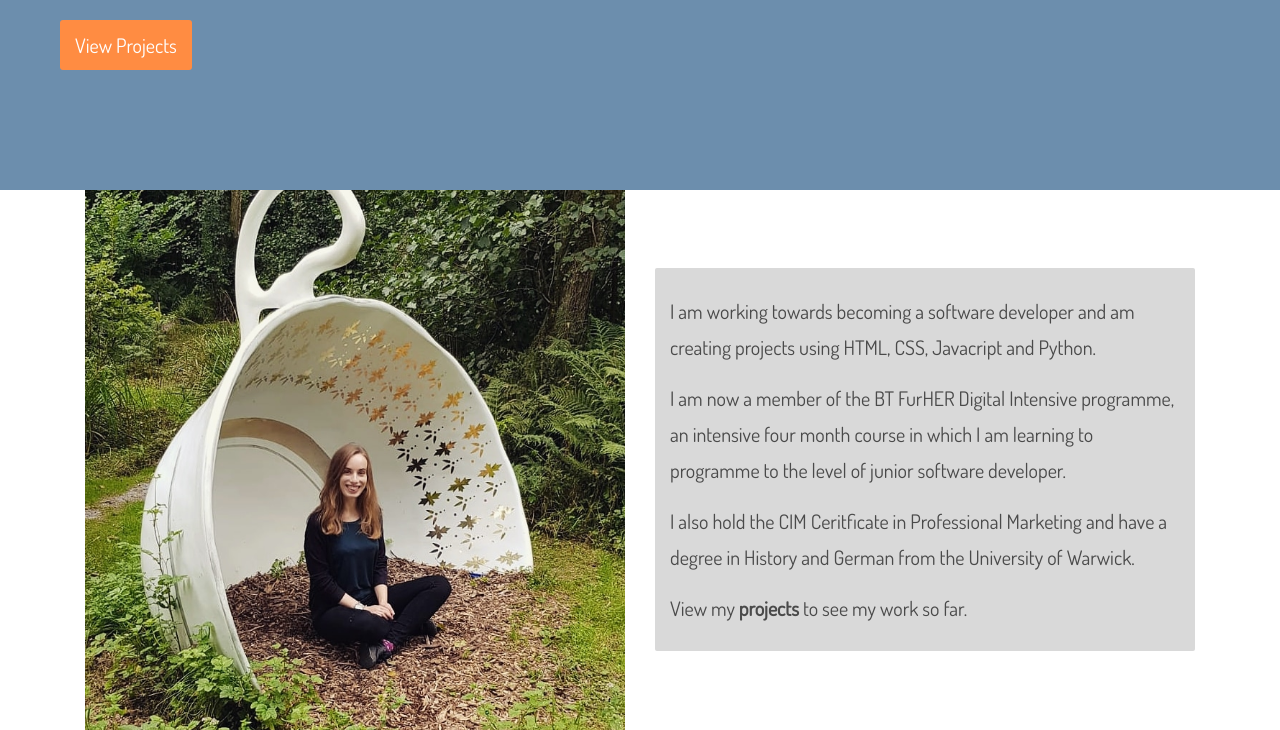
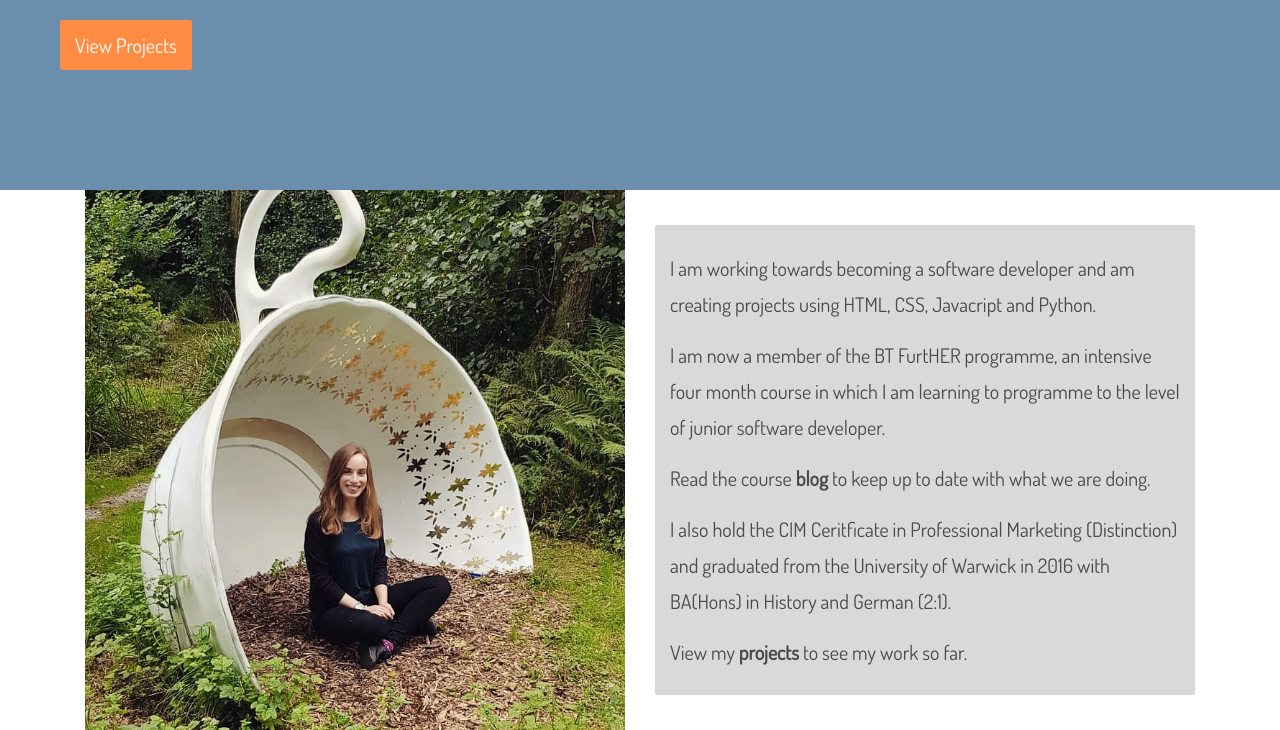
Before and after one commit to RachelEW/portfolio, a plain HTML site: page index.html in a window 1280 px wide. Shown: the part 262-992 px from the top of the page. Drawn offline with nearby package versions, Linux system fonts and the light colour scheme.

Commit message:
changing working in about section

```diff
--- a/index.html
+++ b/index.html
@@ -55,16 +55,15 @@
           <div class="about">
             <p>
               I am working towards becoming a software developer and am creating projects using HTML, CSS, Javacript and Python.
-              <!-- I began my programming journey the help of Code First: Girls and Django Girls as well as access to fantastic
-              online resources. -->
             </p>
             <p>
-              I am now a member of the BT FurHER Digital Intensive programme, an intensive four month course in which I am learning to programme to the level of junior software developer.
+              I am now a member of the BT FurtHER programme, an intensive four month course in which I am learning to programme to the level of junior software developer.
             </p>
             <p>
-              I also hold the CIM Ceritficate in Professional Marketing and have a degree in History and German from the University of Warwick.
-              <!-- Having lived in Germany for a year
-              I am confident living and working in a different culture and communicating in my second language on a daily basis. -->
+              Read the course <span><a href="https://medium.com/@btfurther">blog</a></span> to keep up to date with what we are doing.
+            </p>
+            <p>
+              I also hold the CIM Ceritficate in Professional Marketing (Distinction) and graduated from the University of Warwick in 2016 with BA(Hons) in History and German (2:1).
             </p>
             <p>
               View my <span><a href="projects.html">projects</a></span> to see my work so far.
```
